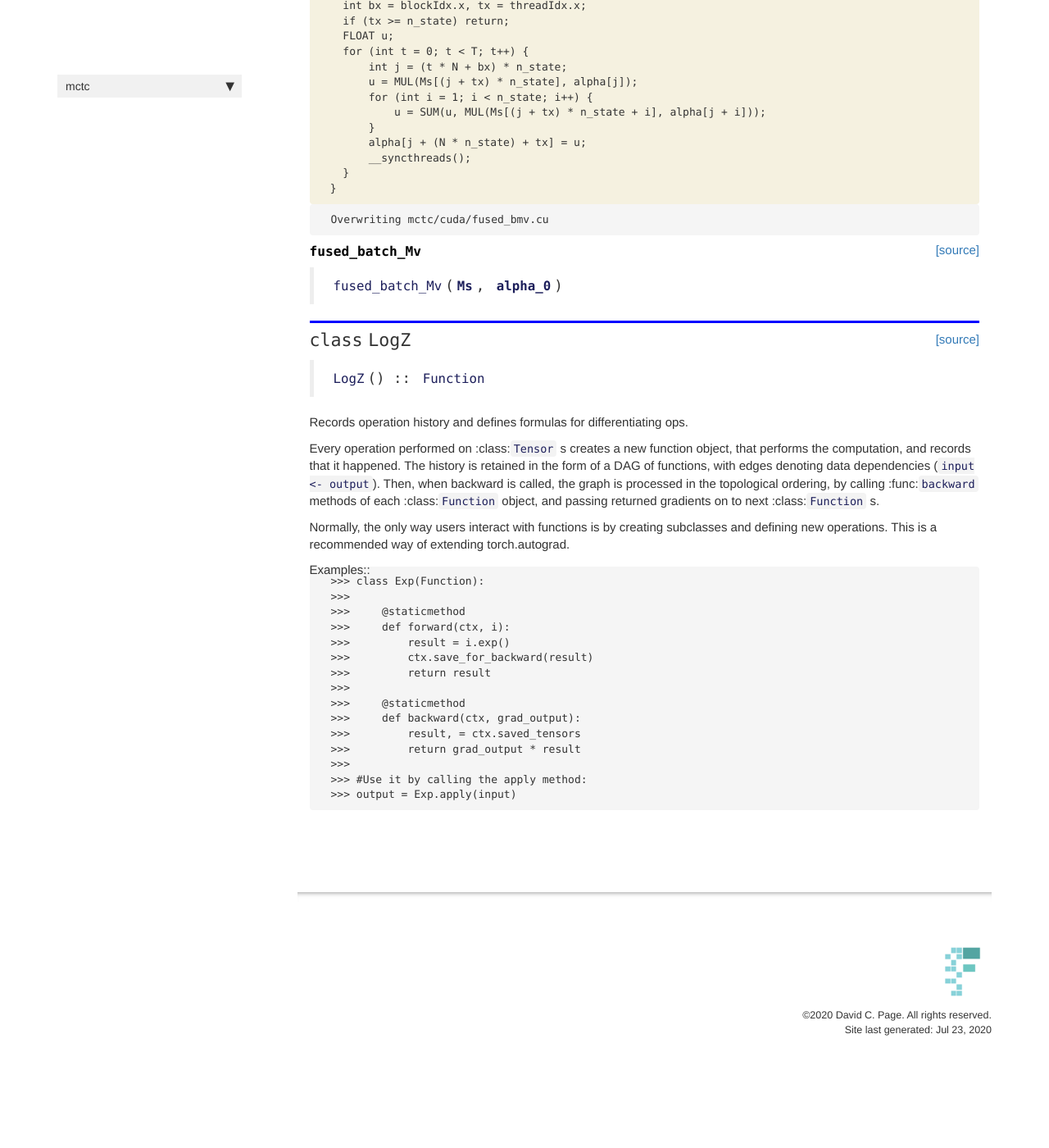
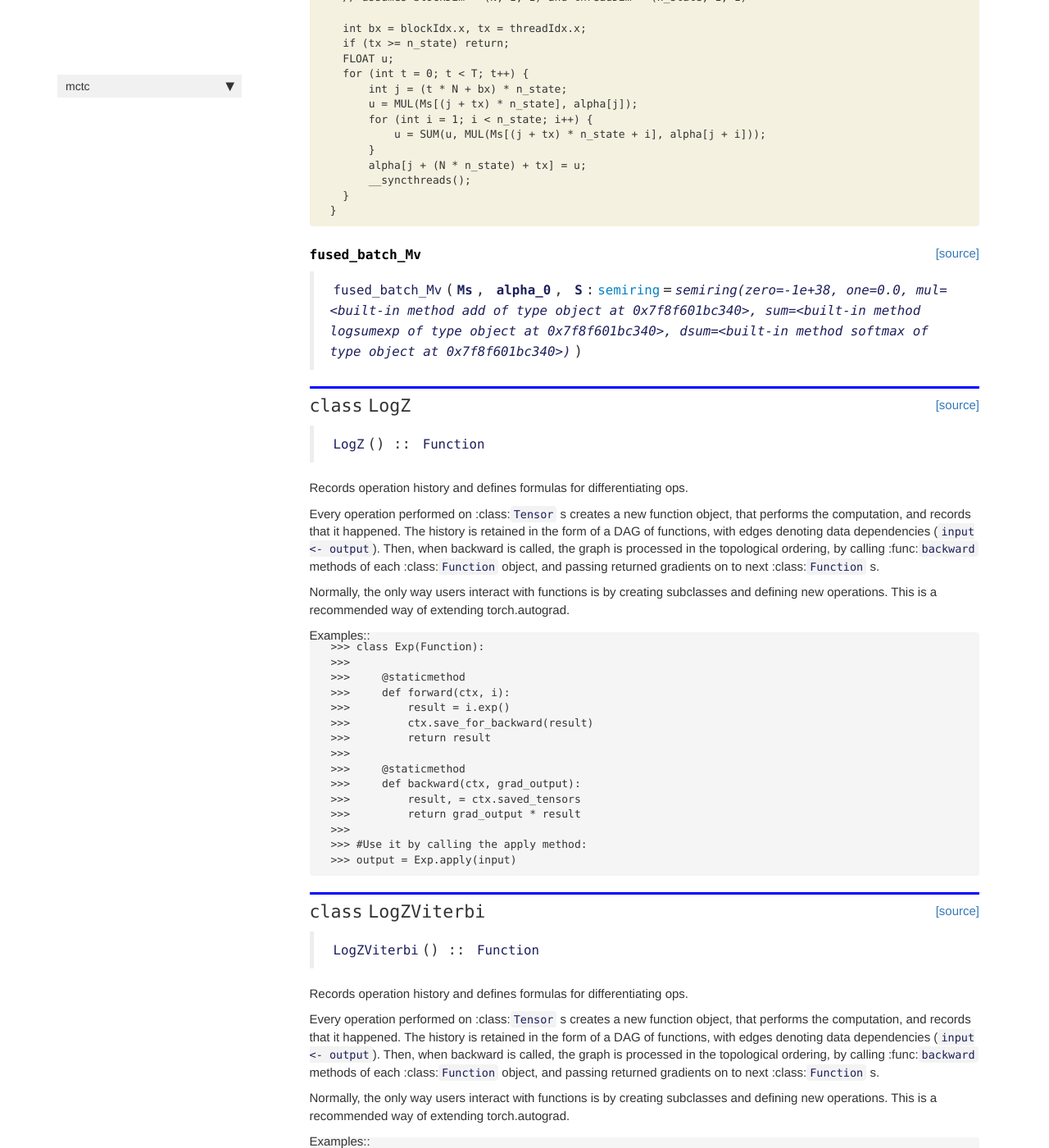
Before and after one commit to davidcpage/seqdist, a Jekyll site: the page built from docs/Normalisation.html, in a window 1280 px wide and 1400 px high, scrolled down 1403 px. Shown: the whole window at 82% size. Built offline with Jekyll 4.4.1, drawn with Linux system fonts in a browser that asks for light colours; nearby versions of some CDN libraries; comment, search, counter and statistics services are not loaded; before the commit the page ends 2719 px from its top, so only the background shows below that; some of the changed text lies outside the part shown.

```diff
--- a/docs/CTC_loss.html
+++ b/docs/CTC_loss.html
@@ -536,7 +536,7 @@ tot: 1269.41ms (1253.75-1297.93ms)
 
 
 <div class="output_markdown rendered_html output_subarea ">
-<h4 id="fwd_bwd" class="doc_header"><code>fwd_bwd</code><a href="https://github.com/davidcpage/mctc/tree/master/mctc/ctc.py#L72" class="source_link" style="float:right">[source]</a></h4><blockquote><p><code>fwd_bwd</code>(<strong><code>state_scores</code></strong>, <strong><code>repeat_mask</code></strong>, <strong><code>final_states</code></strong>, <strong><code>input_lengths</code></strong>, <strong><code>fwd_bwd_impl</code></strong>, <strong><code>S</code></strong>:<a href="/mctc/CTC_loss#semiring"><code>semiring</code></a>=<em><code>semiring(zero=-1e+38, one=0.0, mul=&lt;built-in method add of type object at 0x7f323817c340&gt;, sum=&lt;built-in method logsumexp of type object at 0x7f323817c340&gt;)</code></em>)</p>
+<h4 id="fwd_bwd" class="doc_header"><code>fwd_bwd</code><a href="https://github.com/davidcpage/mctc/tree/master/mctc/ctc.py#L72" class="source_link" style="float:right">[source]</a></h4><blockquote><p><code>fwd_bwd</code>(<strong><code>state_scores</code></strong>, <strong><code>repeat_mask</code></strong>, <strong><code>final_states</code></strong>, <strong><code>input_lengths</code></strong>, <strong><code>fwd_bwd_impl</code></strong>, <strong><code>S</code></strong>:<a href="/mctc/CTC_loss#semiring"><code>semiring</code></a>=<em><code>semiring(zero=-1e+38, one=0.0, mul=&lt;built-in method add of type object at 0x7f618537c340&gt;, sum=&lt;built-in method logsumexp of type object at 0x7f618537c340&gt;, dsum=&lt;built-in method softmax of type object at 0x7f618537c340&gt;)</code></em>)</p>
 </blockquote>
 
 </div>
--- a/docs/Normalisation.html
+++ b/docs/Normalisation.html
@@ -129,7 +129,7 @@ description: "Partition function calculations."
 
 
 <div class="output_markdown rendered_html output_subarea ">
-<h4 id="ScriptFunction object at 0x7ff8877e7200>" class="doc_header"><code>ScriptFunction object at 0x7ff8877e7200></code><a href="" class="source_link" style="float:right">[source]</a></h4><blockquote><p><code>ScriptFunction object at 0x7ff8877e7200></code>()</p>
+<h4 id="ScriptFunction object at 0x7f8f17c1c3b8>" class="doc_header"><code>ScriptFunction object at 0x7f8f17c1c3b8></code><a href="" class="source_link" style="float:right">[source]</a></h4><blockquote><p><code>ScriptFunction object at 0x7f8f17c1c3b8></code>()</p>
 </blockquote>
 
 </div>
@@ -213,20 +213,6 @@ extern &quot;C&quot; __global__ void fwd(
 </div>
 </div>
 
-<div class="output_wrapper">
-<div class="output">
-
-<div class="output_area">
-
-<div class="output_subarea output_stream output_stdout output_text">
-<pre>Overwriting mctc/cuda/fused_bmv.cu
-</pre>
-</div>
-</div>
-
-</div>
-</div>
-
 </div>
     {% endraw %}
 
@@ -248,7 +234,7 @@ extern &quot;C&quot; __global__ void fwd(
 
 
 <div class="output_markdown rendered_html output_subarea ">
-<h4 id="fused_batch_Mv" class="doc_header"><code>fused_batch_Mv</code><a href="__main__.py#L9" class="source_link" style="float:right">[source]</a></h4><blockquote><p><code>fused_batch_Mv</code>(<strong><code>Ms</code></strong>, <strong><code>alpha_0</code></strong>)</p>
+<h4 id="fused_batch_Mv" class="doc_header"><code>fused_batch_Mv</code><a href="__main__.py#L12" class="source_link" style="float:right">[source]</a></h4><blockquote><p><code>fused_batch_Mv</code>(<strong><code>Ms</code></strong>, <strong><code>alpha_0</code></strong>, <strong><code>S</code></strong>:<a href="/mctc/CTC_loss#semiring"><code>semiring</code></a>=<em><code>semiring(zero=-1e+38, one=0.0, mul=&lt;built-in method add of type object at 0x7f8f601bc340&gt;, sum=&lt;built-in method logsumexp of type object at 0x7f8f601bc340&gt;, dsum=&lt;built-in method softmax of type object at 0x7f8f601bc340&gt;)</code></em>)</p>
 </blockquote>
 
 </div>
@@ -313,4 +299,56 @@ extending torch.autograd.</p>
 </div>
     {% endraw %}
 
+    {% raw %}
+
+<div class="cell border-box-sizing code_cell rendered">
+
+<div class="output_wrapper">
+<div class="output">
+
+<div class="output_area">
+
+
+<div class="output_markdown rendered_html output_subarea ">
+<h2 id="LogZViterbi" class="doc_header"><code>class</code> <code>LogZViterbi</code><a href="" class="source_link" style="float:right">[source]</a></h2><blockquote><p><code>LogZViterbi</code>() :: <code>Function</code></p>
+</blockquote>
+<p>Records operation history and defines formulas for differentiating ops.</p>
+<p>Every operation performed on :class:<code>Tensor</code> s creates a new function
+object, that performs the computation, and records that it happened.
+The history is retained in the form of a DAG of functions, with edges
+denoting data dependencies (<code>input &lt;- output</code>). Then, when backward is
+called, the graph is processed in the topological ordering, by calling
+:func:<code>backward</code> methods of each :class:<code>Function</code> object, and passing
+returned gradients on to next :class:<code>Function</code> s.</p>
+<p>Normally, the only way users interact with functions is by creating
+subclasses and defining new operations. This is a recommended way of
+extending torch.autograd.</p>
+<p>Examples::</p>
+
+<pre><code>&gt;&gt;&gt; class Exp(Function):
+&gt;&gt;&gt;
+&gt;&gt;&gt;     @staticmethod
+&gt;&gt;&gt;     def forward(ctx, i):
+&gt;&gt;&gt;         result = i.exp()
+&gt;&gt;&gt;         ctx.save_for_backward(result)
+&gt;&gt;&gt;         return result
+&gt;&gt;&gt;
+&gt;&gt;&gt;     @staticmethod
+&gt;&gt;&gt;     def backward(ctx, grad_output):
+&gt;&gt;&gt;         result, = ctx.saved_tensors
+&gt;&gt;&gt;         return grad_output * result
+&gt;&gt;&gt;
+&gt;&gt;&gt; #Use it by calling the apply method:
+&gt;&gt;&gt; output = Exp.apply(input)</code></pre>
+
 </div>
+
+</div>
+
+</div>
+</div>
+
+</div>
+    {% endraw %}
+
+</div>
--- a/mctc/_nbdev.py
+++ b/mctc/_nbdev.py
@@ -41,7 +41,9 @@ index = {"to_np": "00_utils.ipynb",
          "logZ_cupy": "03_CTC_loss_simple.ipynb",
          "generate_test_example": "04_Normalisation.ipynb",
          "fused_batch_Mv": "04_Normalisation.ipynb",
-         "logZ": "04_Normalisation.ipynb"}
+         "LogZViterbi": "04_Normalisation.ipynb",
+         "logz": "04_Normalisation.ipynb",
+         "logz_viterbi": "04_Normalisation.ipynb"}
 
 modules = ["utils.py",
            "ctc.py",
```
Also changed, not shown: mctc/ctc.py (+4 -4 lines), mctc/normalisation.py (+29 -20 lines), 2 other files.
